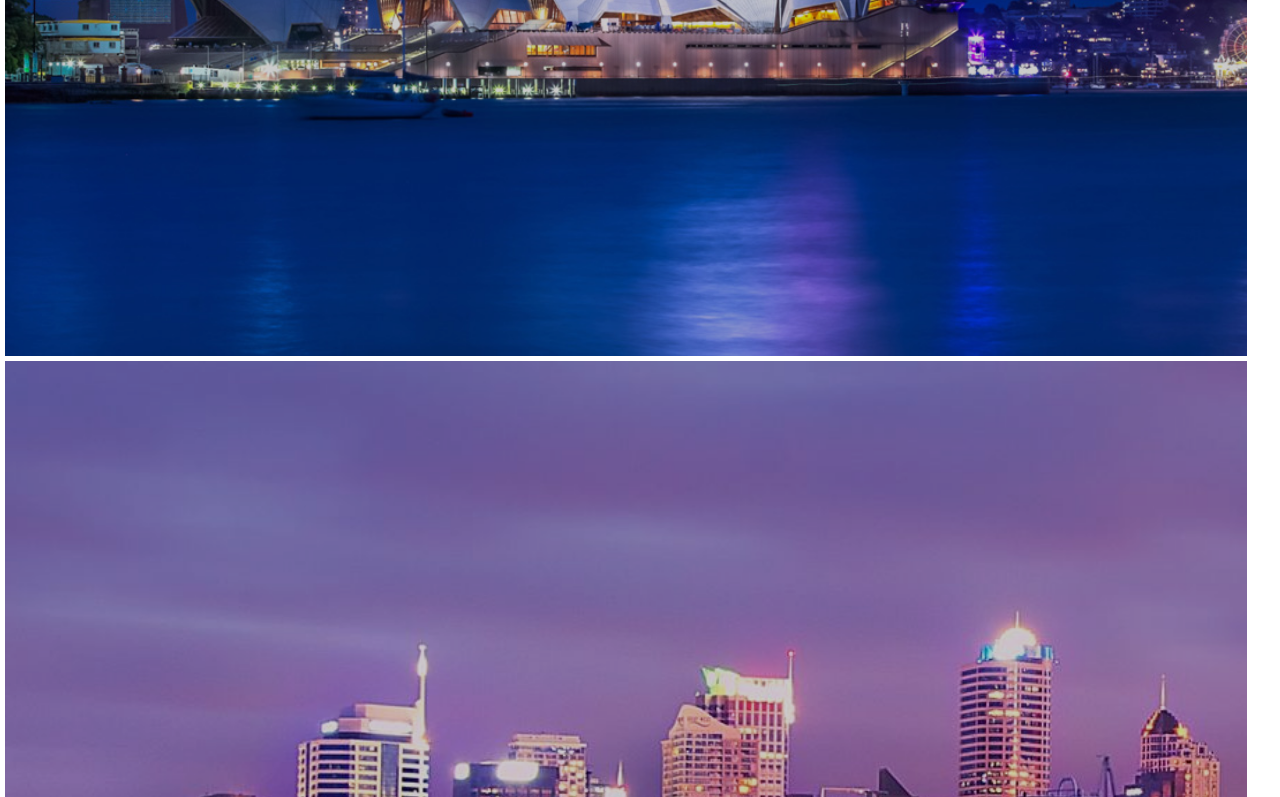
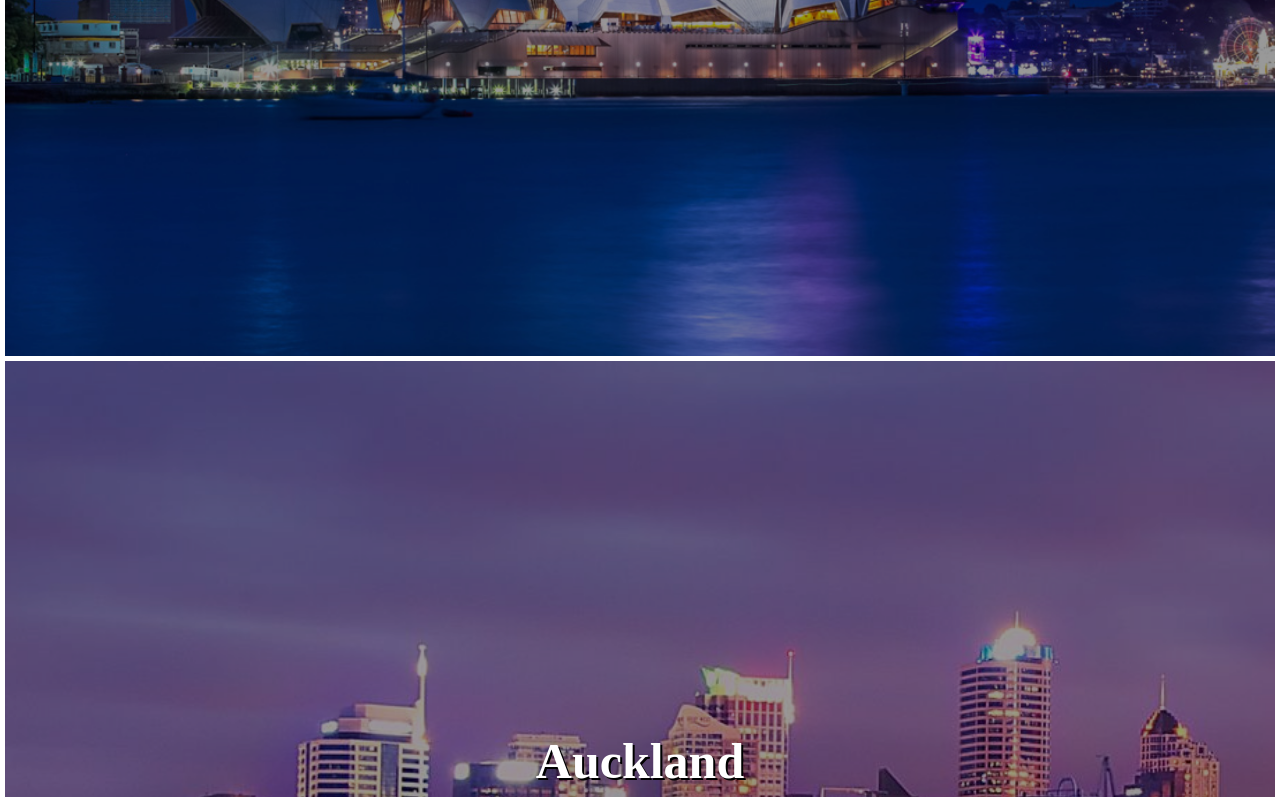
Before and after one commit to alessiobonetti/htmlcss-airbnb, a plain HTML site: page index.html in a window 1280 px wide. Shown: the part 449-1246 px from the top of the page. Drawn offline with Linux system fonts and the light colour scheme.

Commit message:
nomi città centrati e con effetto ombra

```diff
--- a/css/style.css
+++ b/css/style.css
@@ -7,19 +7,29 @@
 .city {
   position: relative;
   height: 100vh;
-  width: 97vw;
+  width: calc(100%-10px);
   background-size: cover;
   margin: 5px;
 }
 
 .layer {
-  position:absolute;
+  position: absolute;
   top: 0;
   left: 0;
   height: 100%;
   width: 100%;
-  background-color: rgba(0, 0, 0, 0.2);
+  background-color: rgba(0, 0, 0, 0.4);
 
+}
+
+.city_name {
+  position: absolute;
+  top: 50%;
+  left: 50%;
+  transform: translate(-50%, -50%);
+  color: white;
+  font-size: 50px;
+  text-shadow: 2px 2px black;
 }
 
 #sydney {
--- a/index.html
+++ b/index.html
@@ -7,14 +7,16 @@
   </head>
   <body class="container">
     <div id="sydney" class="city">
+
       <div class="layer">
+        <h2 class="city_name"> Sydney </h2>
 
       </div>
-
     </div>
 
     <div id="auckland" class="city">
       <div class="layer">
+        <h2 class="city_name"> Auckland </h2>
 
       </div>
 
@@ -22,6 +24,7 @@
 
     <div id="cairns" class="city">
       <div class="layer">
+        <h2 class="city_name"> Cairns </h2>
 
       </div>
 
```
